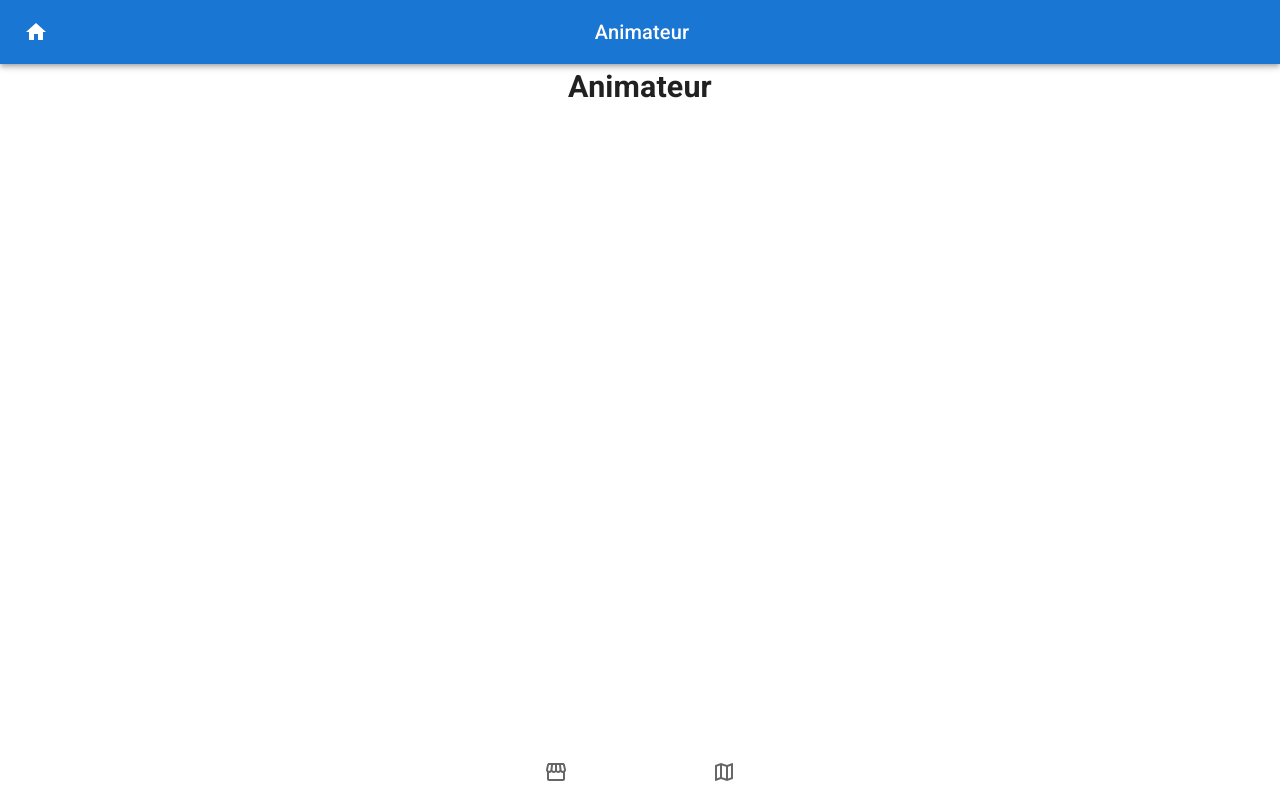
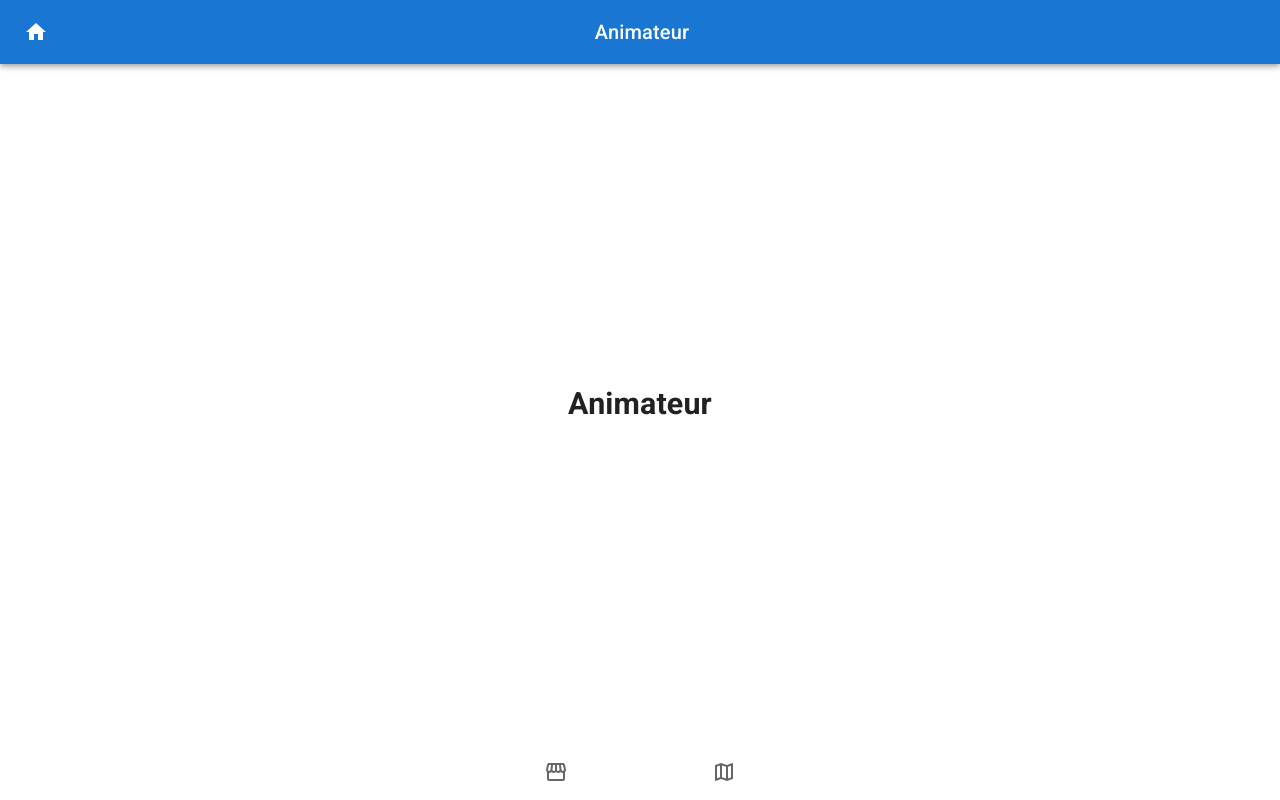
Before and after one commit to JoAnisky/rotation-app-frontend, a React (Vite) app: page /animateur in a window 1280 px wide. Built offline with nearby package versions, Linux system fonts and the light colour scheme.

Commit message:
Added "content wrapper" class

```diff
--- a/src/components/Layout.tsx
+++ b/src/components/Layout.tsx
@@ -15,7 +15,7 @@ const Layout: React.FC<LayoutProps> = ({ children, role }) => {
       <CssBaseline />
       <Box height="100vh" display="flex" flexDirection="column">
         <NavbarUp role={role} />
-        <Box display="flex" flex="1" justifyContent="space-around">
+        <Box className="content-wrapper">
           { children }
         </Box>
         <Box
```
